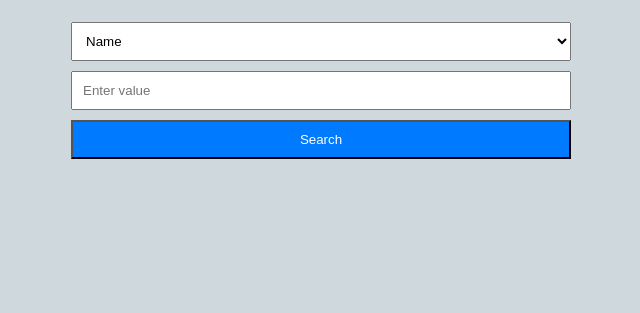
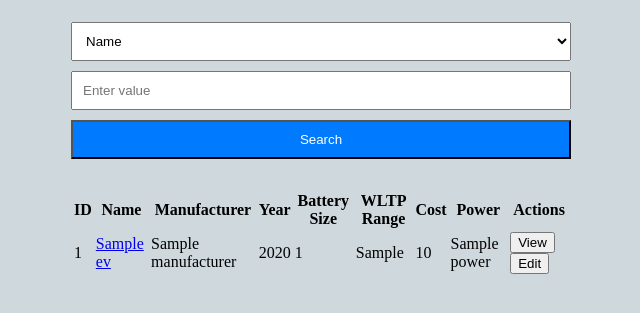
Before and after one commit to asadahmad27/gcp-python-fastapi, a FastAPI app: template templates/searchEv.html in a window 1280 px wide. Shown: the part 153-466 px from the top of the page, without its empty margins (319-959 px from the left). Run offline with FastAPI, Linux system fonts and the light colour scheme; the template is opened without the code that fills it: most values are stand-ins (such as "Sample title", 1, 10 or a date in 2020); some libraries are stand-ins or nearby versions.

Commit message:
Some chnages

```diff
--- a/main.py
+++ b/main.py
@@ -108,7 +108,7 @@ async def root(request:Request):
     # if not user_token:
     #     return templates.TemplateResponse('home.html',{'request':request,'name':'','user_token':None,'error_info':"User not found"})
     # user=getUser(user_token)
-    return templates.TemplateResponse('editEv.html',{'request':request,'name':'asad'})
+    return templates.TemplateResponse('editEv.html',{'request':request,'name':'asad','ev':EV1})
 
 
 @app.post("/add-ev", response_class=RedirectResponse)
--- a/templates/searchEv.html
+++ b/templates/searchEv.html
@@ -50,6 +50,43 @@
             </div>
             <input type="submit" value="Search">
         </form>
+        {%if evs %}
+        <div class="table-container">
+            <table>
+                <thead>
+                    <tr>
+                        <th>ID</th>
+                        <th>Name</th>
+                        <th>Manufacturer</th>
+                        <th>Year</th>
+                        <th>Battery Size</th>
+                        <th>WLTP Range</th>
+                        <th>Cost</th>
+                        <th>Power</th>
+                        <th>Actions</th>
+                    </tr>
+                </thead>
+                <tbody>
+                    {% for doc in evs %}
+                    <tr>
+                        <td>{{ doc.id }}</td>
+                        <td><a href="ev-info/{{2}}">{{ doc.get('name') }}</a></td>
+                        <td>{{ doc.get('manufacturer') }}</td>
+                        <td>{{ doc.get('year') }}</td>
+                        <td>{{ doc.get('battery_size') }}</td>
+                        <td>{{ doc.get('wltp_range') }}</td>
+                        <td>{{ doc.get('cost') }}</td>
+                        <td>{{ doc.get('power') }}</td>
+                        <td>
+                            <button onclick="location.href='/view/{{ doc.id }}'">View</button>
+                            <button onclick="location.href='/edit-ev/{{ 2 }}'">Edit</button>
+                        </td>
+                    </tr>
+                    {% endfor %}
+                </tbody>
+            </table>
+        </div>
+        {% endif %}
     </div>
 
 
```
Also changed, not shown: templates/editEv.html (+9 -8 lines).
